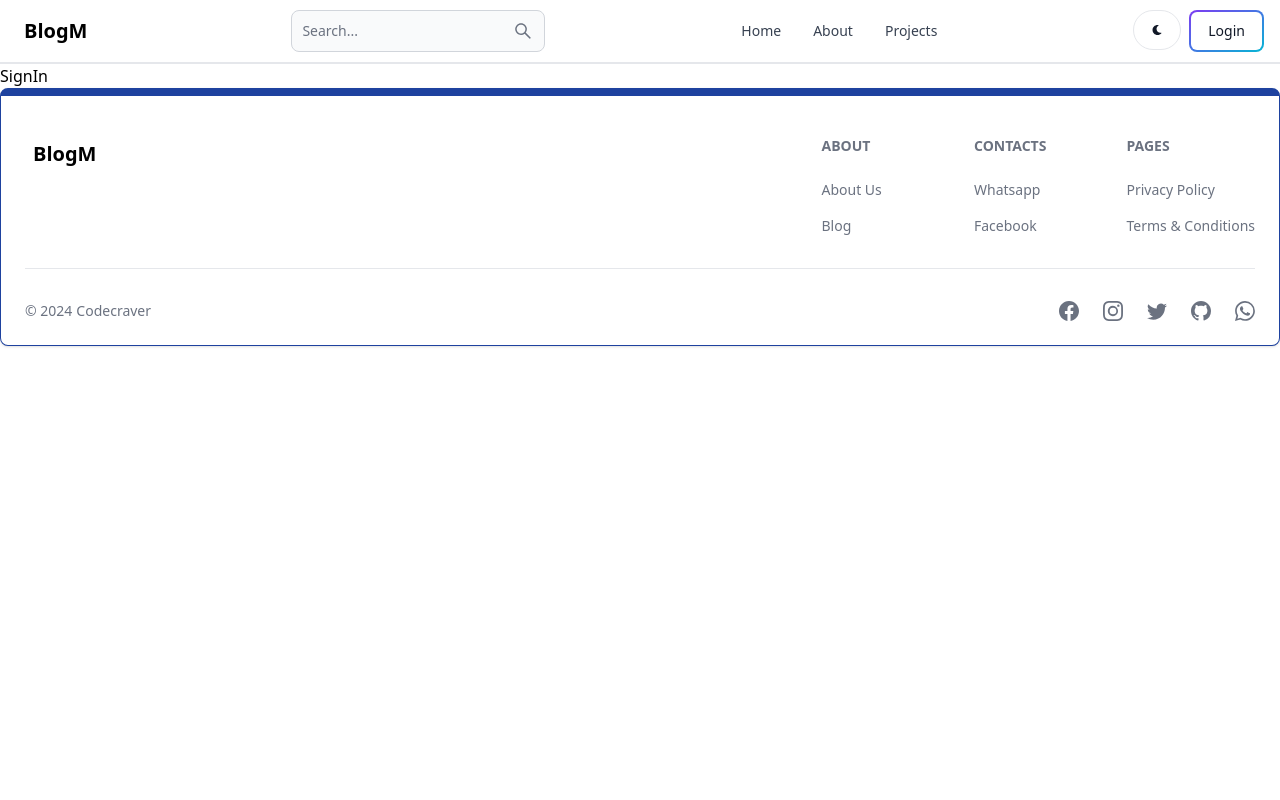
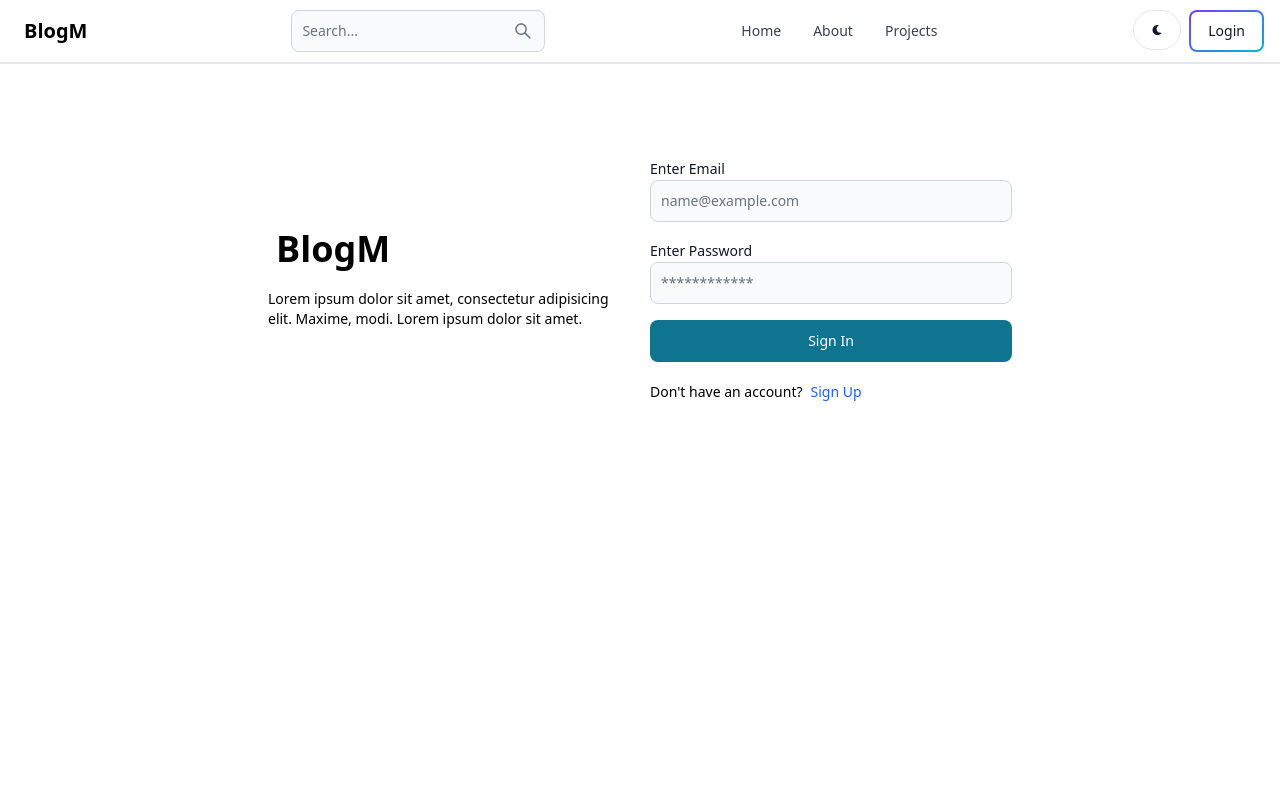
Before and after one commit to timmileyin01/mernblog, a React (Vite) app in the folder client/: page /sign-in in a window 1280 px wide. Shown: the top 800 px of the page. Built offline with nearby package versions, Linux system fonts and the light colour scheme.

Commit message:
Complete sign in page

```diff
--- a/client/src/pages/SignIn.jsx
+++ b/client/src/pages/SignIn.jsx
@@ -1,7 +1,100 @@
-import React from 'react'
+import { Alert, Button, Label, Spinner, TextInput } from "flowbite-react";
+import React, { useState } from "react";
+import { Link, useNavigate } from "react-router-dom";
 
 export default function SignIn() {
+  const [formData, setFormData] = useState({});
+  const [errorMessage, setErrorMessage] = useState(null);
+  const [loading, setLoading] = useState(false);
+  const navigate = useNavigate();
+  const handleChange = (e) => {
+    setFormData({ ...formData, [e.target.id]: e.target.value.trim() });
+  };
+
+  const handleSubmit = async (e) => {
+    e.preventDefault();
+    if (!formData.email || !formData.password) {
+      return setErrorMessage("All fields are required!");
+    }
+    try {
+      setLoading(true);
+      setErrorMessage(null);
+      const res = await fetch("/api/auth/signin", {
+        method: "POST",
+        headers: { "content-Type": "application/json" },
+        body: JSON.stringify(formData),
+      });
+      const data = await res.json();
+      if (data.success === false) {
+        return setErrorMessage(data.message), setLoading(false);
+      }
+      setLoading(false);
+      if (res.ok) {
+        navigate("/");
+      }
+    } catch (error) {
+      setErrorMessage(error.message);
+      setLoading(false);
+    }
+  };
   return (
-    <div>SignIn</div>
-  )
+    <div className="min-h-screen mt-20">
+      <div className="flex gap-5 p-3 max-w-3xl mx-auto flex-col md:flex-row md:items-center">
+        {/* left side */}
+        <div className="flex-1">
+          <Link to="/" className="font-bold dark:text-white text-4xl">
+            <span className="px-2 py-1">BlogM</span>
+          </Link>
+          <p className="text-sm mt-5">
+            Lorem ipsum dolor sit amet, consectetur adipisicing elit. Maxime,
+            modi. Lorem ipsum dolor sit amet.
+          </p>
+        </div>
+        {/* right side */}
+        <div className="flex-1">
+          <form className="flex flex-col gap-4" onSubmit={handleSubmit}>
+            {errorMessage && (
+              <Alert className="mt-5" color="failure">
+                {errorMessage}
+              </Alert>
+            )}
+            <div>
+              <Label value="Enter Email" />
+              <TextInput
+                type="email"
+                placeholder="name@example.com"
+                id="email"
+                onChange={handleChange}
+              />
+            </div>
+            <div>
+              <Label value="Enter Password" />
+              <TextInput
+                type="password"
+                placeholder="************"
+                id="password"
+                onChange={handleChange}
+              />
+            </div>
+            <Button type="submit" disabled={loading}>
+              {loading ? (
+                <>
+                  <Spinner size="sm" />
+                  <span className="pl-3">Loading...</span>
+                </>
+              ) : (
+                "Sign In"
+              )}
+            </Button>
+          </form>
+          <div className="flex gap-2 text-sm mt-5">
+            <span>Don't have an account?</span>
+            <Link to="/sign-up" className="text-blue-600">
+              Sign Up
+            </Link>
+          </div>
+        </div>
+      </div>
+    </div>
+  );
 }
```
